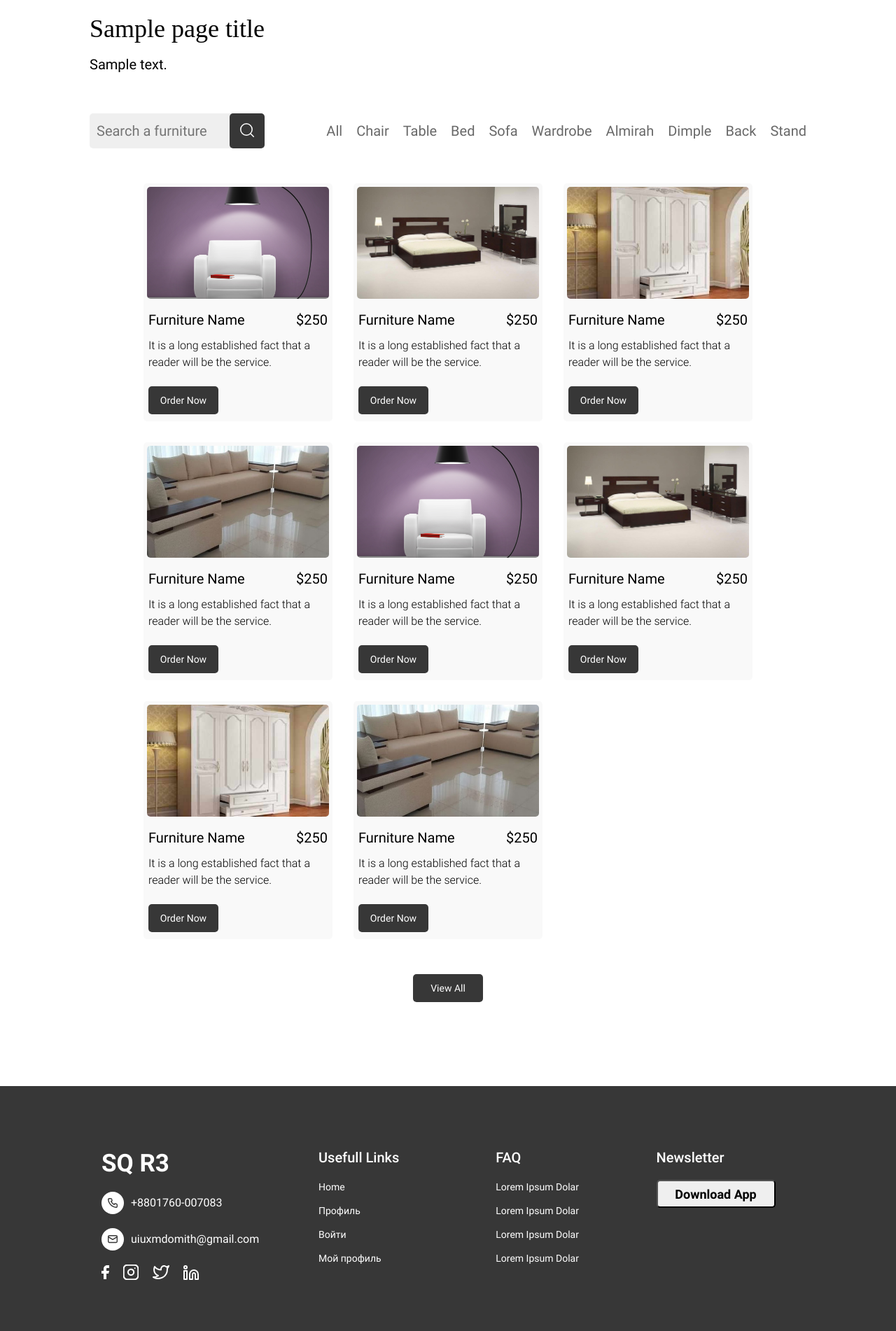
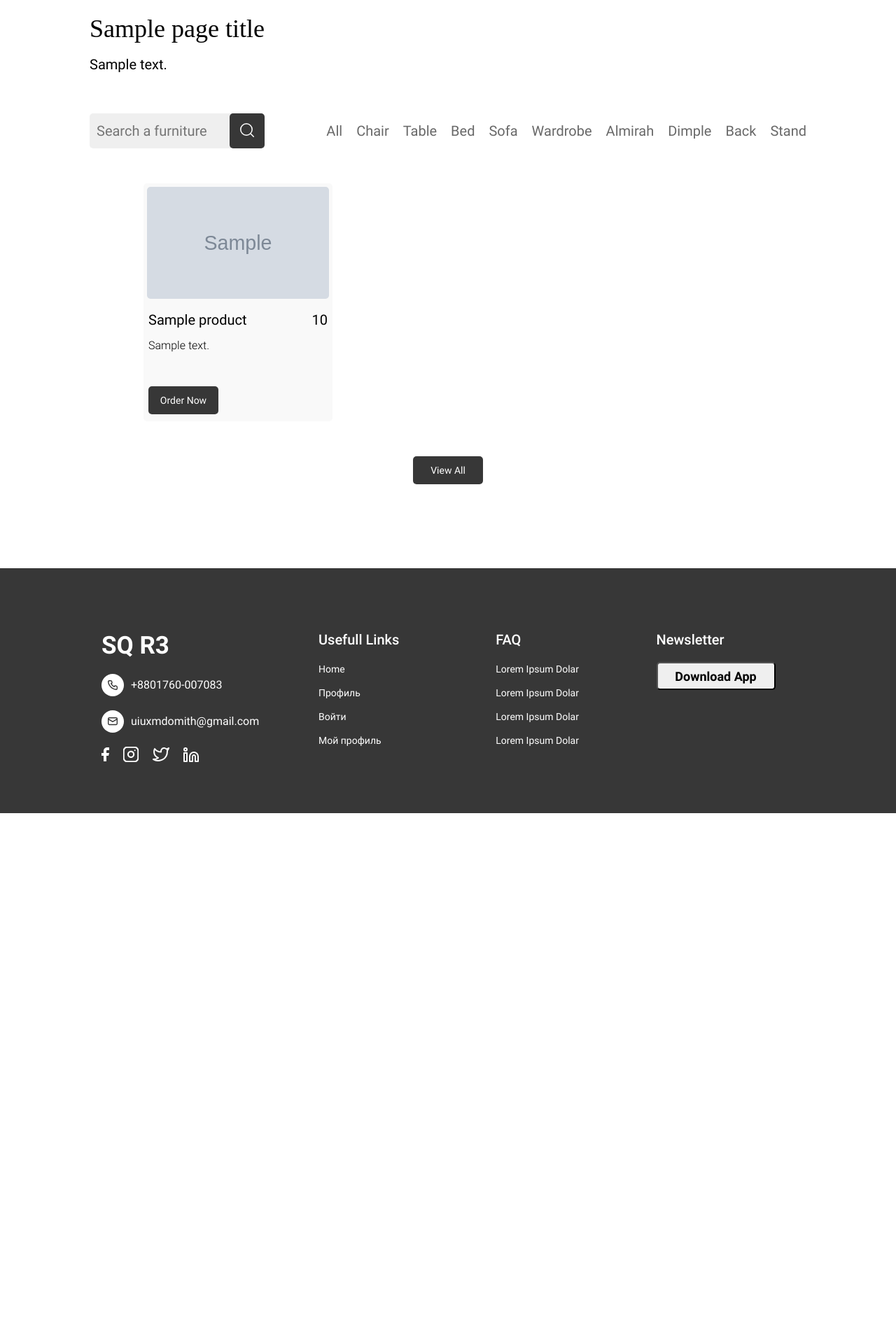
Before and after one commit to kathlleen/django_project, a Django app: template app1/goods/templates/goods/catalog.html in a window 1280 px wide. Shown: the part 60-1962 px from the top of the page at 70% size. After the commit the page ends 1222 px from the top, so only its background shows below. Run offline with Django 4.2, Linux system fonts and the light colour scheme; the template is opened without the code that fills it: most values are stand-ins (such as "Sample title", 1, 10 or a date in 2020); grey boxes marked "Sample" are stand-in pictures; some web fonts are replaced.

Commit message:
Tag for - endfor for goods

```diff
--- a/app1/goods/templates/goods/catalog.html
+++ b/app1/goods/templates/goods/catalog.html
@@ -41,142 +41,28 @@
 
     <section class="catalog">
 
-        <a href="{% url 'catalog:product' %}">
+        {% for product in goods %}
+
+            <a href="{% url 'catalog:product' %}">
             <div class="product-card">
                 <div class="image-container">
-                    <img src="{% static 'img/f1.jfif' %}" alt="Furniture">
+                    <img src="{% static product.image %}" alt="Furniture">
                 </div>
 
                 <div class="product-info">
                     <div class="description">
-                        <h6>Furniture Name</h6>
-                        <h6>$250</h6>
+                        <h6>{{ product.title }}</h6>
+                        <h6>{{ product.price }}</h6>
                     </div>
 
-                    <p>It is a long established fact that a reader will be the service.</p>
+                    <p>{{ product.description }}</p>
                     <button class="btn">Order Now</button>
                 </div>
             </div>
         </a>
 
+        {% endfor %}
 
-        <a href="{% url 'catalog:product' %}">
-            <div class="product-card">
-                <div class="image-container">
-                    <img src="{% static 'img/f2.jfif' %}" alt="Furniture">
-                </div>
-
-                <div class="product-info">
-                    <div class="description">
-                        <h6>Furniture Name</h6>
-                        <h6>$250</h6>
-                    </div>
-
-                    <p>It is a long established fact that a reader will be the service.</p>
-                    <button class="btn">Order Now</button>
-                </div>
-            </div>
-        </a>
-
-        <a href="{% url 'catalog:product' %}">
-            <div class="product-card">
-                <div class="image-container">
-                    <img src="{% static 'img/f3.jfif' %}" alt="Furniture">
-                </div>
-
-                <div class="product-info">
-                    <div class="description">
-                        <h6>Furniture Name</h6>
-                        <h6>$250</h6>
-                    </div>
-
-                    <p>It is a long established fact that a reader will be the service.</p>
-                    <button class="btn">Order Now</button>
-                </div>
-            </div>
-        </a>
-
-        <a href="{% url 'catalog:product' %}">
-            <div class="product-card">
-                <div class="image-container">
-                    <img src="{% static 'img/f4.jfif' %}" alt="Furniture">
-                </div>
-
-                <div class="product-info">
-                    <div class="description">
-                        <h6>Furniture Name</h6>
-                        <h6>$250</h6>
-                    </div>
-
-                    <p>It is a long established fact that a reader will be the service.</p>
-                    <button class="btn">Order Now</button>
-                </div>
-            </div>
-        </a>
-
-        <div class="product-card">
-            <div class="image-container">
-                <img src="{% static 'img/f1.jfif' %}" alt="Furniture">
-            </div>
-
-            <div class="product-info">
-                <div class="description">
-                    <h6>Furniture Name</h6>
-                    <h6>$250</h6>
-                </div>
-
-                <p>It is a long established fact that a reader will be the service.</p>
-                <button class="btn">Order Now</button>
-            </div>
-        </div>
-
-        <div class="product-card">
-            <div class="image-container">
-                <img src="{% static 'img/f2.jfif' %}" alt="Furniture">
-            </div>
-
-            <div class="product-info">
-                <div class="description">
-                    <h6>Furniture Name</h6>
-                    <h6>$250</h6>
-                </div>
-
-                <p>It is a long established fact that a reader will be the service.</p>
-                <button class="btn">Order Now</button>
-            </div>
-        </div>
-
-        <div class="product-card">
-            <div class="image-container">
-                <img src="{% static 'img/f3.jfif' %}" alt="Furniture">
-            </div>
-
-            <div class="product-info">
-                <div class="description">
-                    <h6>Furniture Name</h6>
-                    <h6>$250</h6>
-                </div>
-
-                <p>It is a long established fact that a reader will be the service.</p>
-                <button class="btn">Order Now</button>
-            </div>
-        </div>
-
-        <div class="product-card">
-            <div class="image-container">
-                <img src="{% static 'img/f4.jfif' %}" alt="Furniture">
-            </div>
-
-            <div class="product-info">
-                <div class="description">
-                    <h6>Furniture Name</h6>
-                    <h6>$250</h6>
-                </div>
-
-                <p>It is a long established fact that a reader will be the service.</p>
-                <button class="btn">Order Now</button>
-            </div>
-        </div>
     </section>
 
     <div class="view-btn">
```
Also changed, not shown: app1/goods/views.py (+52 -1 lines).
